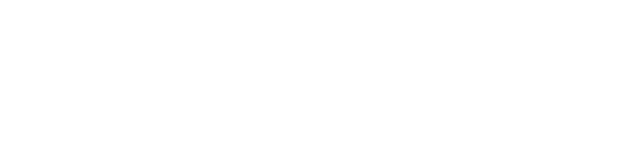
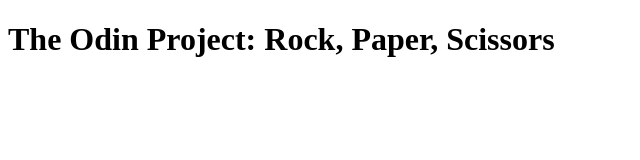
Before and after one commit to rebbyR/odin-rock-paper-scissors, a plain HTML site: page index.html in a window 1280 px wide. Shown: the whole page, without its empty margins (0-640 px from the left). Drawn offline with Linux system fonts and the light colour scheme.

Commit message:
created styles.css

```diff
--- a/index.html
+++ b/index.html
@@ -4,9 +4,14 @@
     <meta charset="UTF-8">
     <meta name="viewport" content="width=device-width, initial-scale=1.0">
     <title>Document</title>
+    <link rel="stylesheet" href="styles.css">
     <script src="script.js"></script>
 </head>
 <body>
+    <div class="title-box">
+        <h1>The Odin Project: Rock, Paper, Scissors</h1>
+    </div>
+
 
 </body>
 </html>
```
Also changed, not shown: styles.css (added).
